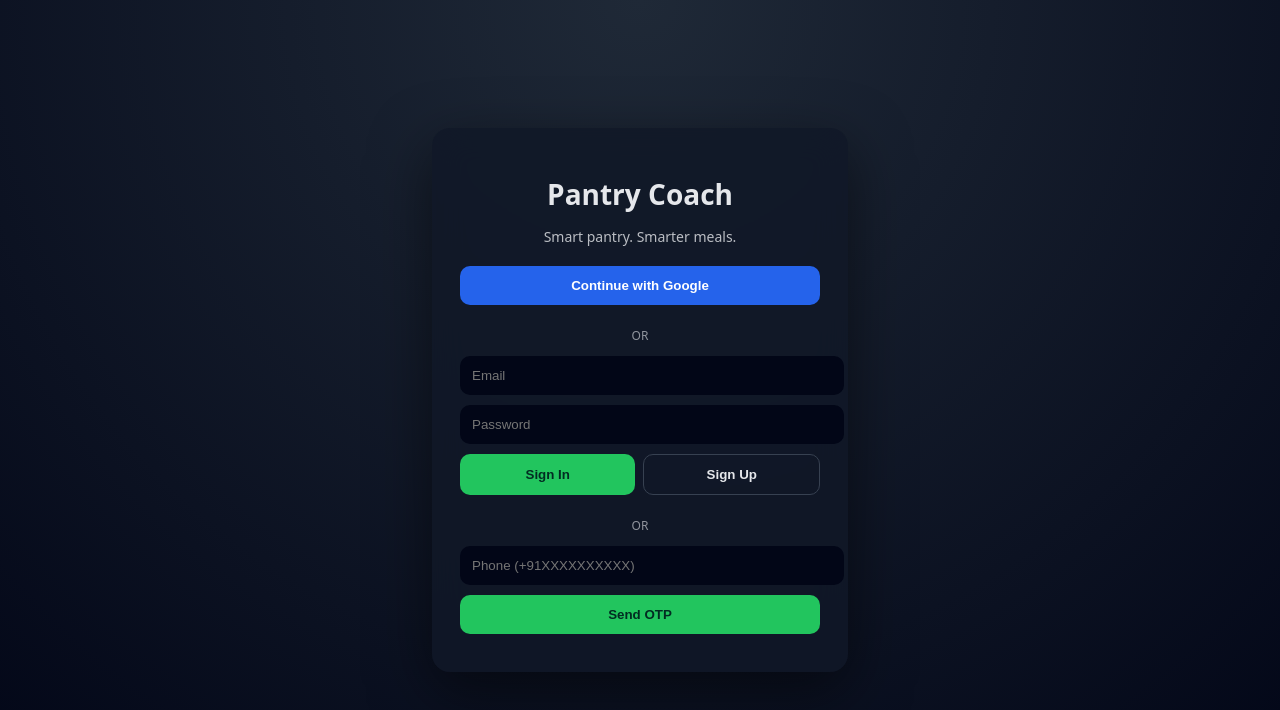
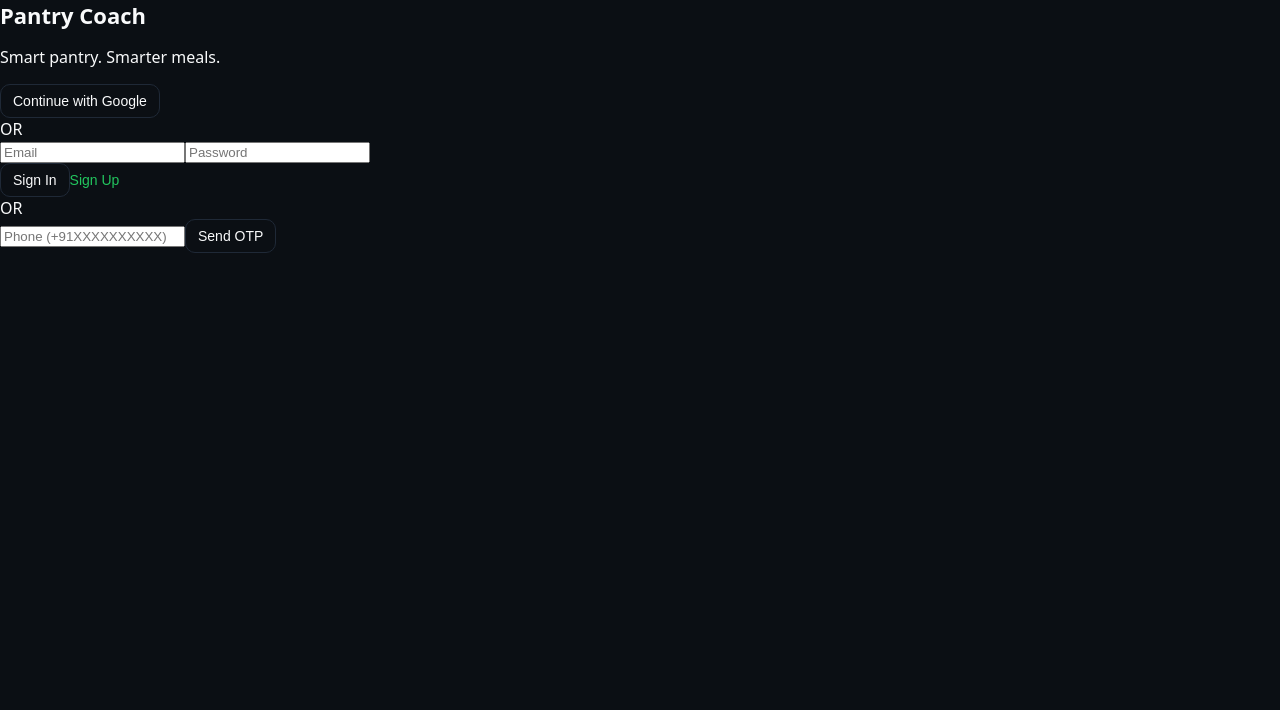
Before and after one commit to choudharymanav13-code/theapp, a Next.js app: page /login in a window 1280 px wide. Shown: the top 710 px of the page. Built offline with nearby package versions, Linux system fonts and the light colour scheme; no server answers.

Commit message:
Update globals.css

```diff
--- a/src/app/globals.css
+++ b/src/app/globals.css
@@ -1,95 +1,154 @@
-body {
-  margin: 0;
-  font-family: system-ui, -apple-system, BlinkMacSystemFont, sans-serif;
-  background: #0b0f19;
-  color: #e5e7eb;
+/* =====================
+   GLOBAL THEME
+===================== */
+
+:root {
+  --bg: #0b0f14;
+  --card: #121826;
+  --muted: #9ca3af;
+  --text: #f9fafb;
+  --accent: #22c55e;
+  --accent-soft: #16a34a;
+  --danger: #ef4444;
+  --border: #1f2937;
 }
 
-.login-bg {
-  min-height: 100vh;
-  background: radial-gradient(circle at top, #1f2937, #020617);
-  display: flex;
-  align-items: center;
-  justify-content: center;
+* {
+  box-sizing: border-box;
 }
 
-.login-glass {
-  width: 360px;
-  padding: 28px;
-  border-radius: 18px;
-  background: rgba(17, 24, 39, 0.85);
-  backdrop-filter: blur(16px);
-  box-shadow: 0 20px 60px rgba(0,0,0,0.5);
-  text-align: center;
+html, body {
+  margin: 0;
+  padding: 0;
+  background: var(--bg);
+  color: var(--text);
+  font-family: system-ui, -apple-system, BlinkMacSystemFont, 'Segoe UI', sans-serif;
 }
 
-.slide-in {
-  animation: slideIn 0.6s ease-out;
+a {
+  color: inherit;
+  text-decoration: none;
 }
 
-@keyframes slideIn {
-  from { transform: translateY(30px); opacity: 0; }
-  to { transform: translateY(0); opacity: 1; }
+/* =====================
+   LAYOUT
+===================== */
+
+.container {
+  max-width: 480px;
+  margin: 0 auto;
+  padding: 16px;
+  padding-bottom: 90px; /* space for bottom nav */
 }
 
-.login-title {
-  font-size: 28px;
-  font-weight: 800;
-  margin-bottom: 6px;
+/* =====================
+   TYPOGRAPHY
+===================== */
+
+h1 {
+  font-size: 22px;
+  margin: 0;
 }
 
-.login-sub {
-  font-size: 14px;
-  opacity: 0.8;
-  margin-bottom: 20px;
+.small {
+  font-size: 13px;
+  color: var(--muted);
 }
 
-.input {
-  width: 100%;
-  padding: 12px;
-  margin-bottom: 10px;
-  border-radius: 10px;
-  border: none;
-  background: #020617;
-  color: white;
+/* =====================
+   CARDS
+===================== */
+
+.card {
+  background: var(--card);
+  border-radius: 14px;
+  padding: 14px;
+  border: 1px solid var(--border);
 }
 
+/* =====================
+   BUTTONS
+===================== */
+
 .btn {
-  width: 100%;
-  padding: 12px;
+  padding: 8px 12px;
   border-radius: 10px;
-  border: none;
-  background: #22c55e;
-  color: #022c22;
-  font-weight: 700;
+  border: 1px solid var(--border);
+  background: transparent;
+  color: var(--text);
+  font-size: 14px;
   cursor: pointer;
-  margin-bottom: 10px;
 }
 
-.btn.google {
-  background: #2563eb;
-  color: white;
+.btn.primary {
+  background: var(--accent);
+  border: none;
+  color: #052e16;
+  font-weight: 700;
 }
 
 .btn.ghost {
-  background: transparent;
-  border: 1px solid #374151;
-  color: #e5e7eb;
+  border: none;
+  color: var(--accent);
+  padding: 0;
 }
 
-.row {
+/* =====================
+   LIST ITEMS
+===================== */
+
+.list {
+  display: grid;
+  gap: 10px;
+}
+
+.list-item {
   display: flex;
+  justify-content: space-between;
+  align-items: center;
+}
+
+/* =====================
+   QUICK ACTION BAR
+===================== */
+
+.quick-actions {
+  display: flex;
+  justify-content: space-between;
   gap: 8px;
 }
 
-.divider {
-  font-size: 12px;
-  opacity: 0.6;
-  margin: 12px 0;
+.quick-actions .btn {
+  flex: 1;
+  font-size: 13px;
 }
 
-.error {
-  margin-top: 10px;
-  font-size: 13px;
-  color: #f87171;
+/* =====================
+   CHEVRON
+===================== */
+
+.chevron {
+  font-size: 20px;
+  color: var(--muted);
 }
+
+/* =====================
+   SKELETON
+===================== */
+
+.skeleton {
+  height: 12px;
+  border-radius: 6px;
+  background: linear-gradient(
+    90deg,
+    #1f2937 25%,
+    #374151 37%,
+    #1f2937 63%
+  );
+  animation: shimmer 1.4s infinite;
+}
+
+@keyframes shimmer {
+  0% { background-position: -200px 0; }
+  100% { background-position: 200px 0; }
+}
```
